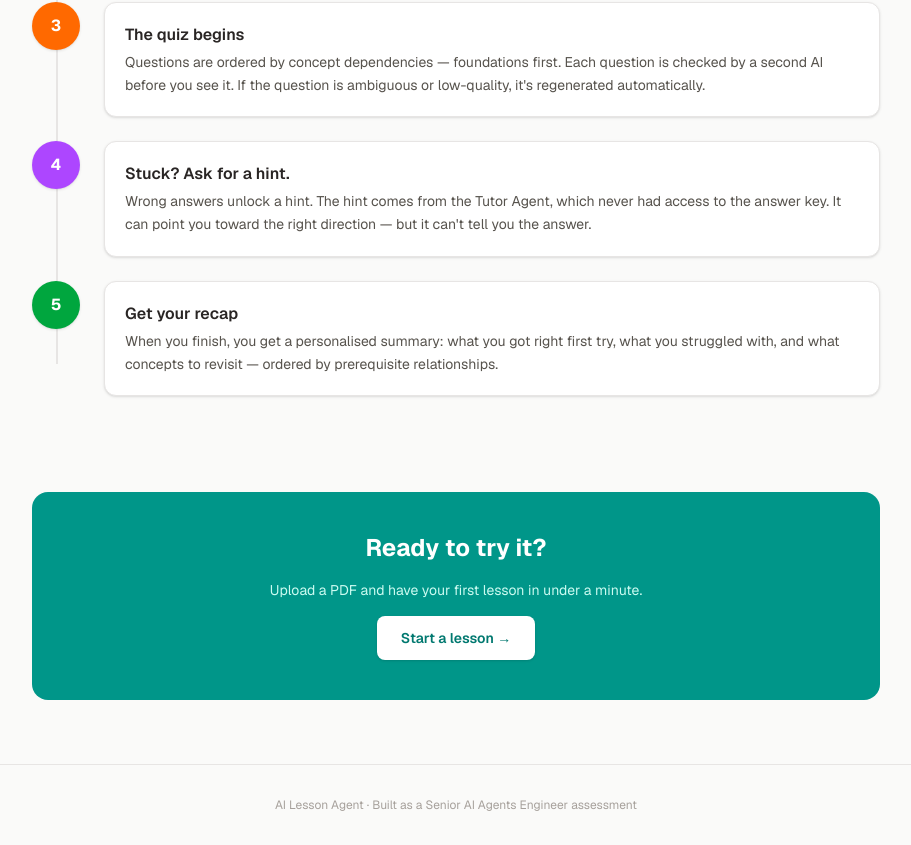
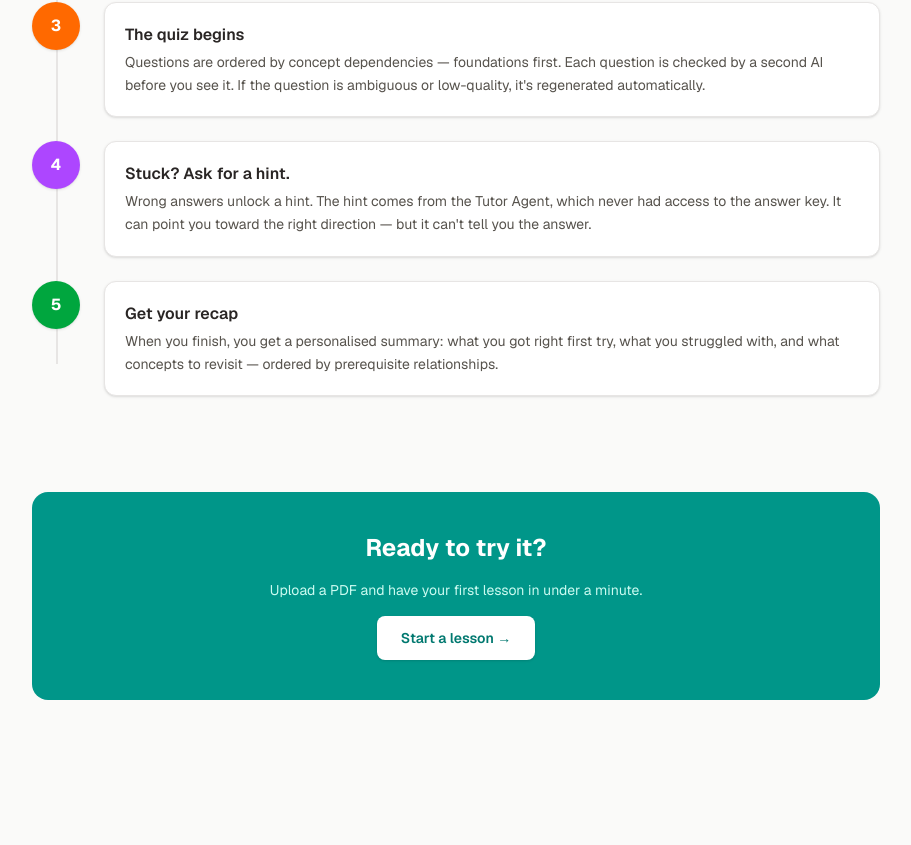
Before and after one commit to harshithasompura/ai-lesson-agent, a Next.js app in the folder ai-lesson-agent/: page /docs in a window 1280 px wide. Shown: the part 3431-4276 px from the top of the page, without its empty margins (184-1095 px from the left). After the commit the page ends 4195 px from the top, so only its background shows below. Built offline with nearby package versions, Linux system fonts and the light colour scheme.

Commit message:
docs: remove footer

```diff
--- a/ai-lesson-agent/src/app/docs/page.tsx
+++ b/ai-lesson-agent/src/app/docs/page.tsx
@@ -252,9 +252,6 @@ export default function DocsPage() {
 
       </main>
 
-      <footer className="border-t border-stone-200 py-8 text-center text-xs text-stone-400">
-        AI Lesson Agent · Built as a Senior AI Agents Engineer assessment
-      </footer>
     </div>
   );
 }
```
